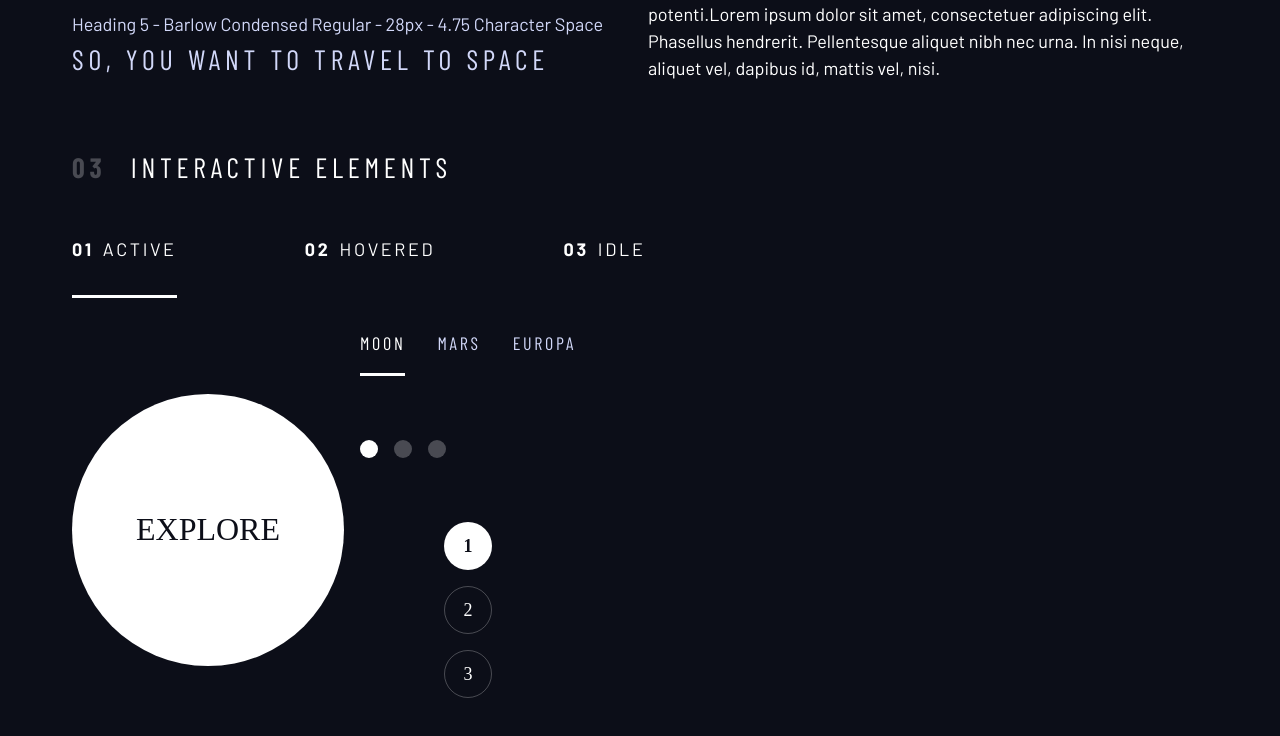
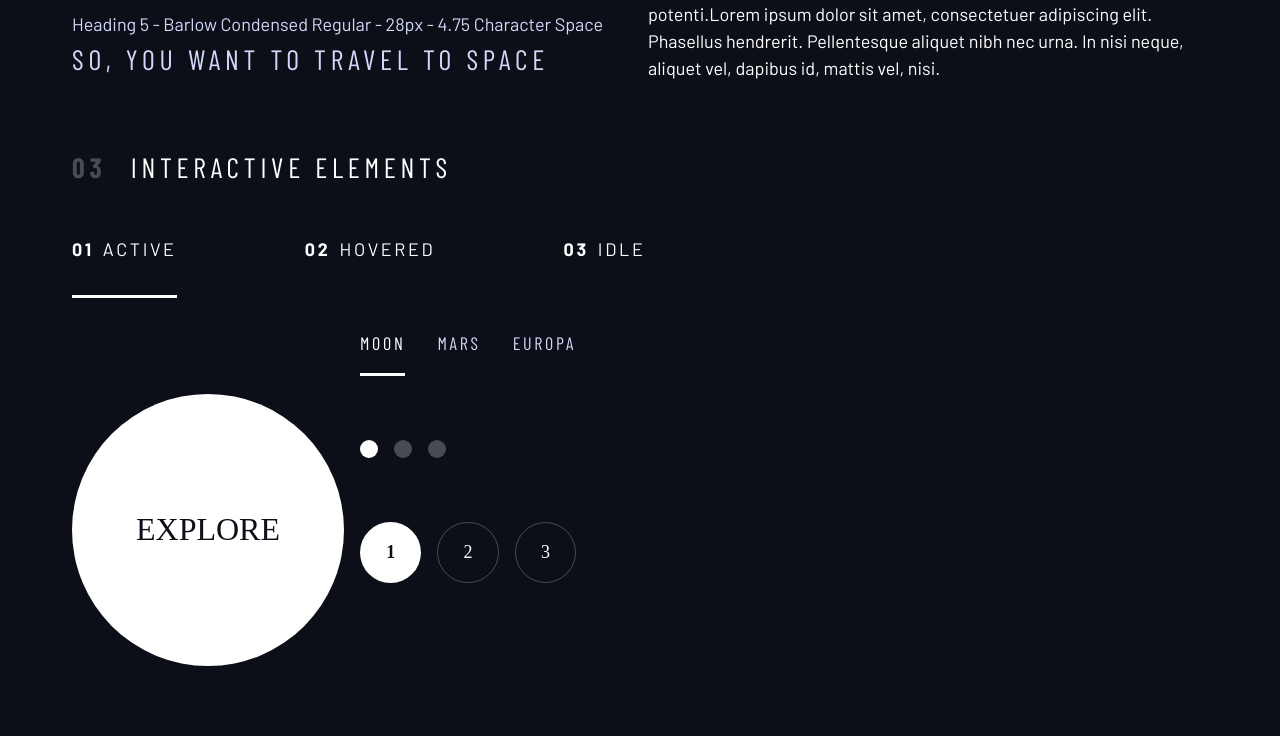
Before and after one commit to ajkendal/frontend-mentor-space-tourism, a Next.js app: page / in a window 1280 px wide. Shown: the part 961-1697 px from the top of the page. Built offline with nearby package versions, Linux system fonts and the light colour scheme; a web font is replaced by a local one.

Commit message:
Update numbered indicators layout and sizing
Changed numbered indicators from grid to flex layout in DesignSystem.tsx. Updated CSS to use full width and height with aspect-ratio for consistent sizing.

```diff
--- a/app/styles/components/DesignSystem.tsx
+++ b/app/styles/components/DesignSystem.tsx
@@ -220,7 +220,7 @@ const DesignSystem = () => {
               </button>
             </div>
 
-            <div className='numbered-indicators grid'>
+            <div className='numbered-indicators flex'>
               <button aria-selected='true'>1</button>
               <button aria-selected='false'>2</button>
               <button aria-selected='false'>3</button>
--- a/app/styles/globals.css
+++ b/app/styles/globals.css
@@ -322,8 +322,9 @@ button {
 .numbered-indicators > * {
   font-family: var(--ff-serif);
   margin: 0 auto;
-  width: 3rem;
-  height: 3rem;
+  width: 100%;
+  height: 100%;
+  aspect-ratio: 1/1;
   cursor: pointer;
   border-radius: 50%;
   background-color: transparent;
```
